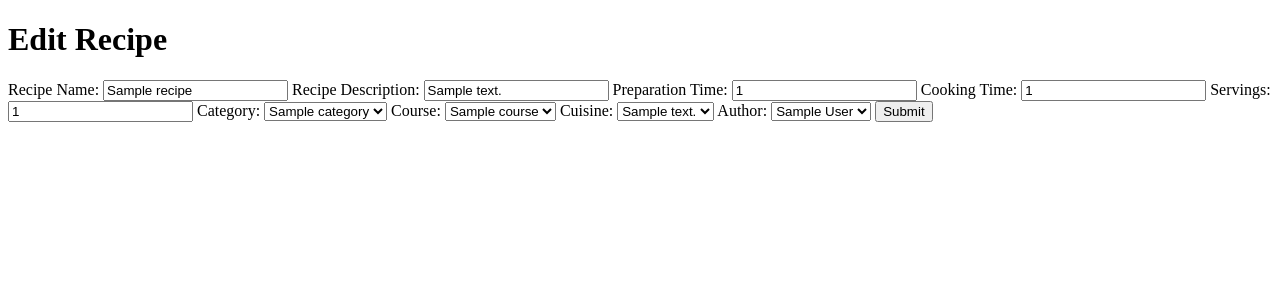
After one commit to jordandaly/cookbook, a Flask app: page /edit_recipe/1 in a window 1280 px wide. The commit adds this page. Shown: the top 300 px of the page. Run offline with Flask 2, Linux system fonts and the light colour scheme; tables that the repository leaves empty hold one stand-in row (values such as "Sample post"); some libraries are stand-ins or nearby versions.

Commit message:
edit and delete functionality added

```diff
--- a/app.py
+++ b/app.py
@@ -76,6 +76,48 @@ def add_recipe():
 
         return render_template('add_recipe.html', categories_list=categories_list, courses_list=courses_list, cuisines_list=cuisines_list, authors_list=authors_list)
 
+@app.route('/edit_recipe/<id>')
+def edit_recipe(id):
+        recipe = Recipe.query.get(id)
+        categories_list = Category.query.limit(100).all()
+        courses_list = Course.query.limit(100).all()
+        cuisines_list = Cuisine.query.limit(100).all()
+        authors_list = Author.query.limit(100).all()
+        return render_template('edit_recipe.html', recipe=recipe, categories_list=categories_list, courses_list=courses_list, cuisines_list=cuisines_list, authors_list=authors_list)
+
+@app.route('/update_recipe/<id>', methods = ['GET','POST'])
+def update_recipe(id):
+        categories_list = Category.query.limit(100).all()
+        courses_list = Course.query.limit(100).all()
+        cuisines_list = Cuisine.query.limit(100).all()
+        authors_list = Author.query.limit(100).all()
+
+
+        if request.method == 'POST':
+            recipe = Recipe.query.get(id)
+
+            recipe.recipe_name = request.form['recipe_name']
+            recipe.recipe_description = request.form['recipe_description']
+            recipe.preparation_time = request.form['preparation_time']
+            recipe.cooking_time = request.form['cooking_time']
+            recipe.servings = request.form['servings']
+            recipe.recipe_category = Category.query.filter_by(id=request.form['recipe_category']).first()
+            recipe.recipe_course = Course.query.filter_by(id=request.form['recipe_course']).first()
+            recipe.recipe_cuisine = Cuisine.query.filter_by(id=request.form['recipe_cuisine']).first()
+            recipe.recipe_author = Author.query.filter_by(id=request.form['recipe_author']).first()
+
+            db.session.commit()
+            return redirect(url_for('recipe_list'))
+
+        return redirect(url_for('recipe_list'))
+
+@app.route('/delete_recipe/<id>')
+def delete_recipe(id):
+    recipe = Recipe.query.get(id)
+    db.session.delete(recipe)
+    db.session.commit()
+    return redirect(url_for('recipe_list'))
+
 #############################ADD INGREDIENT##########################################
 @app.route('/add_quantity/<id>', methods = ['GET','POST'])
 def add_quantity(id):
@@ -102,6 +144,44 @@ def add_quantity(id):
 
         return render_template('add_quantity.html', measurements_list=measurements_list, ingredients_list=ingredients_list, recipe=quantity_recipe)
 
+@app.route('/edit_quantity/<id>')
+def edit_quantity(id):
+        quantity = Quantity.query.get(id)
+        quantity_recipe = Recipe.query.get(quantity.recipe_id)
+        ingredients_list = Ingredient.query.limit(500).all()
+        measurements_list = Measurement.query.limit(100).all()
+        return render_template('edit_quantity.html', quantity=quantity, ingredients_list=ingredients_list, measurements_list=measurements_list, recipe=quantity_recipe)
+
+@app.route('/update_quantity/<id>', methods = ['GET','POST'])
+def update_quantity(id):
+        quantity = Quantity.query.get(id)
+        quantity_recipe = Recipe.query.get(quantity.recipe_id)
+        ingredients_list = Ingredient.query.limit(500).all()
+        measurements_list = Measurement.query.limit(100).all()
+
+
+        if request.method == 'POST':
+            quantity = Quantity.query.get(id)
+
+            quantity.quantity = request.form['quantity']
+            quantity.recipe = quantity_recipe
+            quantity.measurement = Measurement.query.filter_by(id=request.form['quantity_measurement']).first()
+            quantity.ingredient = Ingredient.query.filter_by(id=request.form['quantity_ingredient']).first()
+
+
+            db.session.commit()
+            return redirect(url_for('recipe_detail', id=quantity_recipe.id))
+
+        return redirect(url_for('recipe_detail', id=quantity_recipe.id))
+
+@app.route('/delete_quantity/<id>')
+def delete_quantity(id):
+    quantity = Quantity.query.get(id)
+    quantity_recipe = Recipe.query.get(quantity.recipe_id)
+    db.session.delete(quantity)
+    db.session.commit()
+    return redirect(url_for('recipe_detail', id=quantity_recipe.id))
+
 #############################ADD METHOD##########################################
 @app.route('/add_method/<id>', methods = ['GET','POST'])
 def add_method(id):
@@ -118,6 +198,37 @@ def add_method(id):
             return redirect(url_for('recipe_detail', id=id))
 
         return render_template('add_method.html', recipe=method_recipe)
+
+@app.route('/edit_method/<id>')
+def edit_method(id):
+        method = Method.query.get(id)
+        method_recipe = Recipe.query.get(method.recipe_id)
+        return render_template('edit_method.html', method=method, recipe=method_recipe)
+
+@app.route('/update_method/<id>', methods = ['GET','POST'])
+def update_method(id):
+        method = Method.query.get(id)
+        method_recipe = Recipe.query.get(method.recipe_id)
+
+
+        if request.method == 'POST':
+            method = Method.query.get(id)
+
+            method.method_description = request.form['method']
+            method.recipe = method_recipe
+
+            db.session.commit()
+            return redirect(url_for('recipe_detail', id=method_recipe.id))
+
+        return redirect(url_for('recipe_detail', id=method_recipe.id))
+
+@app.route('/delete_method/<id>')
+def delete_method(id):
+    method = Method.query.get(id)
+    method_recipe = Recipe.query.get(method.recipe_id)
+    db.session.delete(method)
+    db.session.commit()
+    return redirect(url_for('recipe_detail', id=method_recipe.id))
 
 #############################MANAGE STATIC DATA##########################################
 @app.route('/manage_static_data')
@@ -158,11 +269,49 @@ def add_category():
     db.session.commit()
     return redirect(url_for('manage_static_data'))
 
+@app.route('/edit_category/<id>')
+def edit_category(id):
+    category = Category.query.get(id)
+    return render_template('edit_category.html', category=category)
+
+@app.route('/update_category/<id>', methods = ['POST'])
+def update_category(id):
+    category = Category.query.get(id)
+    category.category_name = request.form['category']
+    db.session.commit()
+    return redirect(url_for('manage_static_data'))
+
+@app.route('/delete_category/<id>')
+def delete_category(id):
+    category = Category.query.get(id)
+    db.session.delete(category)
+    db.session.commit()
+    return redirect(url_for('manage_static_data'))
+
 #############################COURSE##########################################
 @app.route('/add_course', methods = ['POST'])
 def add_course():
     course = Course(request.form['course'])
     db.session.add(course)
+    db.session.commit()
+    return redirect(url_for('manage_static_data'))
+
+@app.route('/edit_course/<id>')
+def edit_course(id):
+    course = Course.query.get(id)
+    return render_template('edit_course.html', course=course)
+
+@app.route('/update_course/<id>', methods = ['POST'])
+def update_course(id):
+    course = Course.query.get(id)
+    course.course_name = request.form['course']
+    db.session.commit()
+    return redirect(url_for('manage_static_data'))
+
+@app.route('/delete_course/<id>')
+def delete_course(id):
+    course = Course.query.get(id)
+    db.session.delete(course)
     db.session.commit()
     return redirect(url_for('manage_static_data'))
 
@@ -174,11 +323,49 @@ def add_cuisine():
     db.session.commit()
     return redirect(url_for('manage_static_data'))
 
+@app.route('/edit_cuisine/<id>')
+def edit_cuisine(id):
+    cuisine = Cuisine.query.get(id)
+    return render_template('edit_cuisine.html', cuisine=cuisine)
+
+@app.route('/update_cuisine/<id>', methods = ['POST'])
+def update_cuisine(id):
+    cuisine = Cuisine.query.get(id)
+    cuisine.cuisine_name = request.form['cuisine']
+    db.session.commit()
+    return redirect(url_for('manage_static_data'))
+
+@app.route('/delete_cuisine/<id>')
+def delete_cuisine(id):
+    cuisine = Cuisine.query.get(id)
+    db.session.delete(cuisine)
+    db.session.commit()
+    return redirect(url_for('manage_static_data'))
+
 #############################COUNTRY##########################################
 @app.route('/add_country', methods = ['POST'])
 def add_country():
     country = Country(request.form['country'])
     db.session.add(country)
+    db.session.commit()
+    return redirect(url_for('manage_static_data'))
+
+@app.route('/edit_country/<id>')
+def edit_country(id):
+    country = Country.query.get(id)
+    return render_template('edit_country.html', country=country)
+
+@app.route('/update_country/<id>', methods = ['POST'])
+def update_country(id):
+    country = Country.query.get(id)
+    country.country_name = request.form['country']
+    db.session.commit()
+    return redirect(url_for('manage_static_data'))
+
+@app.route('/delete_country/<id>')
+def delete_country(id):
+    country = Country.query.get(id)
+    db.session.delete(country)
     db.session.commit()
     return redirect(url_for('manage_static_data'))
 
@@ -192,11 +379,51 @@ def add_author():
     db.session.commit()
     return redirect(url_for('manage_static_data'))
 
+@app.route('/edit_author/<id>')
+def edit_author(id):
+    author = Author.query.get(id)
+    countries_list = Country.query.limit(250).all()
+    return render_template('edit_author.html', author=author, countries_list=countries_list)
+
+@app.route('/update_author/<id>', methods = ['POST'])
+def update_author(id):
+    author = Author.query.get(id)
+    author.author_name = request.form['author']
+    author.country = Country.query.filter_by(id=request.form['author_country']).first()
+    db.session.commit()
+    return redirect(url_for('manage_static_data'))
+
+@app.route('/delete_author/<id>')
+def delete_author(id):
+    author = Author.query.get(id)
+    db.session.delete(author)
+    db.session.commit()
+    return redirect(url_for('manage_static_data'))
+
 #############################ALLERGEN##########################################
 @app.route('/add_allergen', methods = ['POST'])
 def add_allergen():
     allergen = Allergen(request.form['allergen'])
     db.session.add(allergen)
+    db.session.commit()
+    return redirect(url_for('manage_static_data'))
+
+@app.route('/edit_allergen/<id>')
+def edit_allergen(id):
+    allergen = Allergen.query.get(id)
+    return render_template('edit_allergen.html', allergen=allergen)
+
+@app.route('/update_allergen/<id>', methods = ['POST'])
+def update_allergen(id):
+    allergen = Allergen.query.get(id)
+    allergen.allergen_name = request.form['allergen']
+    db.session.commit()
+    return redirect(url_for('manage_static_data'))
+
+@app.route('/delete_allergen/<id>')
+def delete_allergen(id):
+    allergen = Allergen.query.get(id)
+    db.session.delete(allergen)
     db.session.commit()
     return redirect(url_for('manage_static_data'))
 
@@ -207,11 +434,49 @@ def add_dietary():
     db.session.add(dietary)
     db.session.commit()
     return redirect(url_for('manage_static_data'))
+
+@app.route('/edit_dietary/<id>')
+def edit_dietary(id):
+    dietary = Dietary.query.get(id)
+    return render_template('edit_dietary.html', dietary=dietary)
+
+@app.route('/update_dietary/<id>', methods = ['POST'])
+def update_dietary(id):
+    dietary = Dietary.query.get(id)
+    dietary.dietary_name = request.form['dietary']
+    db.session.commit()
+    return redirect(url_for('manage_static_data'))
+
+@app.route('/delete_dietary/<id>')
+def delete_dietary(id):
+    dietary = Dietary.query.get(id)
+    db.session.delete(dietary)
+    db.session.commit()
+    return redirect(url_for('manage_static_data'))
 #############################MEASUREMENT##########################################
 @app.route('/add_measurement', methods = ['POST'])
 def add_measurement():
     measurement = Measurement(request.form['measurement'])
     db.session.add(measurement)
+    db.session.commit()
+    return redirect(url_for('manage_static_data'))
+
+@app.route('/edit_measurement/<id>')
+def edit_measurement(id):
+    measurement = Measurement.query.get(id)
+    return render_template('edit_measurement.html', measurement=measurement)
+
+@app.route('/update_measurement/<id>', methods = ['POST'])
+def update_measurement(id):
+    measurement = Measurement.query.get(id)
+    measurement.measurement_name = request.form['measurement']
+    db.session.commit()
+    return redirect(url_for('manage_static_data'))
+
+@app.route('/delete_measurement/<id>')
+def delete_measurement(id):
+    measurement = Measurement.query.get(id)
+    db.session.delete(measurement)
     db.session.commit()
     return redirect(url_for('manage_static_data'))
 
@@ -223,5 +488,24 @@ def add_ingredient():
     db.session.commit()
     return redirect(url_for('manage_static_data'))
 
+@app.route('/edit_ingredient/<id>')
+def edit_ingredient(id):
+    ingredient = Ingredient.query.get(id)
+    return render_template('edit_ingredient.html', ingredient=ingredient)
+
+@app.route('/update_ingredient/<id>', methods = ['POST'])
+def update_ingredient(id):
+    ingredient = Ingredient.query.get(id)
+    ingredient.ingredient_name = request.form['ingredient']
+    db.session.commit()
+    return redirect(url_for('manage_static_data'))
+
+@app.route('/delete_ingredient/<id>')
+def delete_ingredient(id):
+    ingredient = Ingredient.query.get(id)
+    db.session.delete(ingredient)
+    db.session.commit()
+    return redirect(url_for('manage_static_data'))
+
 if __name__ == '__main__':
     app.run()
--- a/models.py
+++ b/models.py
@@ -78,7 +78,7 @@ class Country(db.Model):
 
 class Method(db.Model):
     id = db.Column(db.Integer, primary_key=True)
-    recipe_id = db.Column(db.Integer, db.ForeignKey('recipe.id'), nullable=False)
+    recipe_id = db.Column(db.Integer, db.ForeignKey('recipe.id', ondelete="CASCADE"), nullable=False)
     recipe = db.relationship('Recipe', backref=db.backref('methods', lazy=True))
     method_description = db.Column(Text)
     #step_number = db.Column(db.Integer)
@@ -192,7 +192,7 @@ class Quantity(db.Model):
     id = db.Column(db.Integer, primary_key=True)
     quantity = db.Column(db.Float)
 
-    recipe_id = db.Column(db.Integer, db.ForeignKey('recipe.id'), nullable=False)
+    recipe_id = db.Column(db.Integer, db.ForeignKey('recipe.id', ondelete="CASCADE"), nullable=False)
     recipe = db.relationship('Recipe', backref=db.backref('quantities', lazy=True))
 
     ingredient_id = db.Column(db.Integer, db.ForeignKey('ingredient.id'), nullable=False)
--- /dev/null
+++ b/templates/edit_recipe.html
@@ -0,0 +1,51 @@
+{% extends 'base.html'%} {% block content %}
+<div class="row">
+    <h1>Edit Recipe</h1>
+    <form method="POST" action="{{ url_for('update_recipe', id=recipe.id) }}">
+        <label for="recipe_name" >Recipe Name:</label>
+        <input type="text" id="recipe_name" name="recipe_name" value="{{recipe.recipe_name}}" required>
+
+        <label for="recipe_description" >Recipe Description:</label>
+        <input type="text" id="recipe_description" name="recipe_description" value="{{recipe.recipe_description}}">
+
+        <label for="preparation_time" >Preparation Time:</label>
+        <input type="number" id="preparation_time" name="preparation_time" value="{{recipe.preparation_time}}" required>
+
+        <label for="cooking_time" >Cooking Time:</label>
+        <input type="number" id="cooking_time" name="cooking_time" value="{{recipe.cooking_time}}" required>
+
+        <label for="servings" >Servings:</label>
+        <input type="number" id="servings" name="servings" value="{{recipe.servings}}" required>
+
+        <label for="category" >Category:</label>
+        <select id="recipe_category" name="recipe_category">
+            {% for category in categories_list %}
+            <option value="{{category.id}}" {% if category.id==recipe.category_id %} SELECTED{% endif %}>{{category.category_name}}</option>
+            {% endfor %}
+        </select>
+
+        <label for="course" >Course:</label>
+        <select id="recipe_course" name="recipe_course">
+            {% for course in courses_list %}
+            <option value="{{course.id}}" {% if course.id==recipe.course_id %} SELECTED{% endif %}>{{course.course_name}}</option>
+            {% endfor %}
+        </select>
+
+        <label for="cuisine" >Cuisine:</label>
+        <select id="recipe_cuisine" name="recipe_cuisine">
+            {% for cuisine in cuisines_list %}
+            <option value="{{cuisine.id}}" {% if cuisine.id==recipe.cuisine_id %} SELECTED{% endif %}>{{cuisine.cuisine_name}}</option>
+            {% endfor %}
+        </select>
+
+        <label for="author" >Author:</label>
+        <select id="recipe_author" name="recipe_author">
+            {% for author in authors_list %}
+            <option value="{{author.id}}" {% if author.id==recipe.author_id %} SELECTED{% endif %}>{{author.author_name}}</option>
+            {% endfor %}
+        </select>
+
+        <button>Submit</button>
+    </form>
+</div>
+{% endblock %}
--- a/templates/recipe_list.html
+++ b/templates/recipe_list.html
@@ -4,7 +4,7 @@
     <p>{{ recipe_count }}</p>
     <ul>
     {% for recipe in recipes_list %}
-        <li>{{ recipe.recipe_name }} <a href="{{ url_for('recipe_detail', id=recipe.id) }}">Recipe Details</a></li>
+        <li>{{ recipe.recipe_name }} <a href="{{ url_for('recipe_detail', id=recipe.id) }}">Recipe Details</a> <a href="{{ url_for('edit_recipe', id=recipe.id) }}">Edit</a> <a href="{{ url_for('delete_recipe', id=recipe.id) }}">Delete</a></li>
     {% endfor %}
     </ul>
 </div>
```
Also changed, not shown: templates/edit_allergen.html (added, +12 -0 lines), templates/edit_author.html (added, +18 -0 lines), templates/edit_category.html (added, +12 -0 lines), templates/edit_country.html (added, +12 -0 lines), templates/edit_course.html (added, +12 -0 lines), templates/edit_cuisine.html (added, +12 -0 lines), templates/edit_dietary.html (added, +12 -0 lines), templates/edit_ingredient.html (added, +12 -0 lines), templates/edit_measurement.html (added, +12 -0 lines), templates/edit_method.html (added, +12 -0 lines), templates/edit_quantity.html (added, +26 -0 lines), templates/manage_static_data.html (+9 -9 lines), templates/recipe_detail.html (+4 -3 lines).
